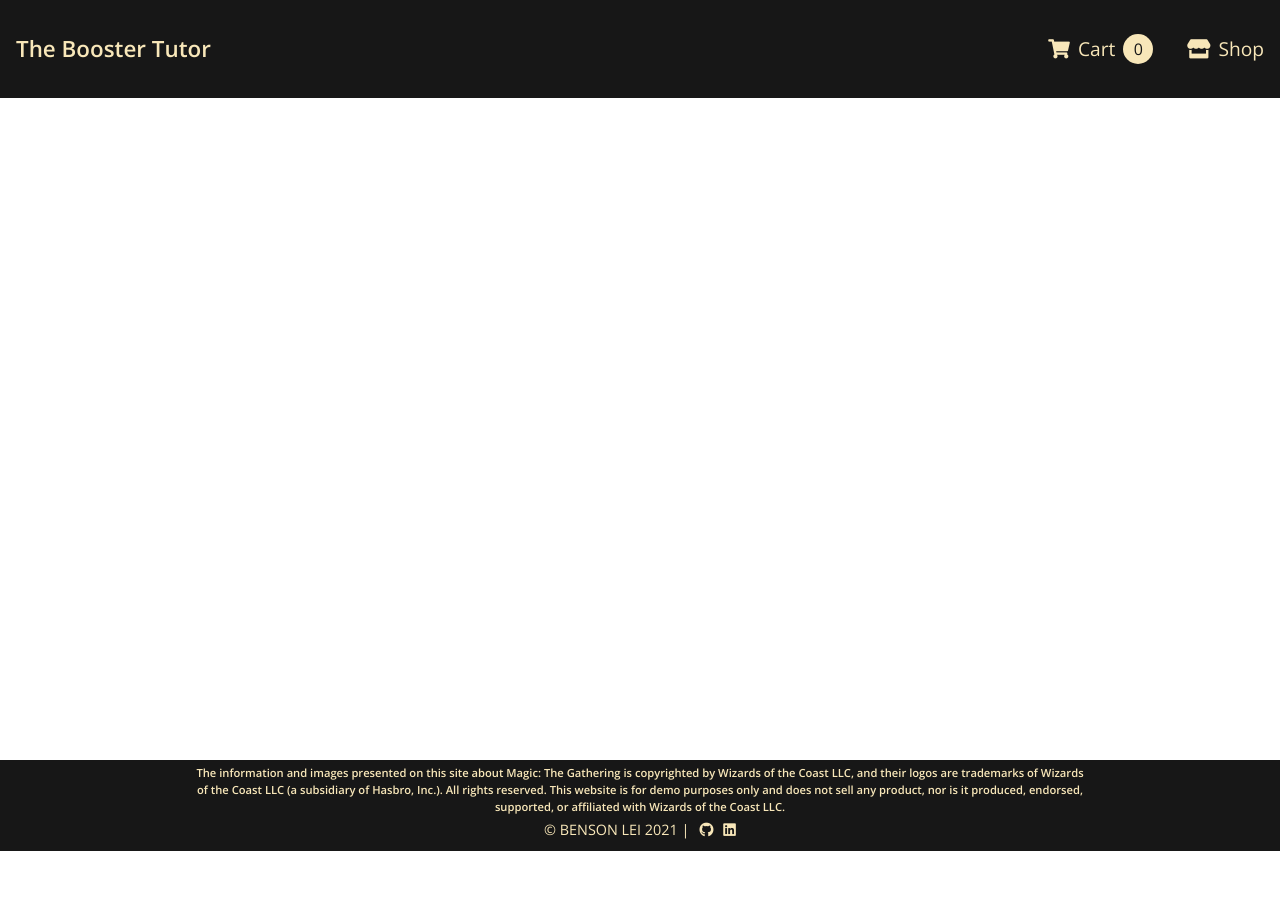
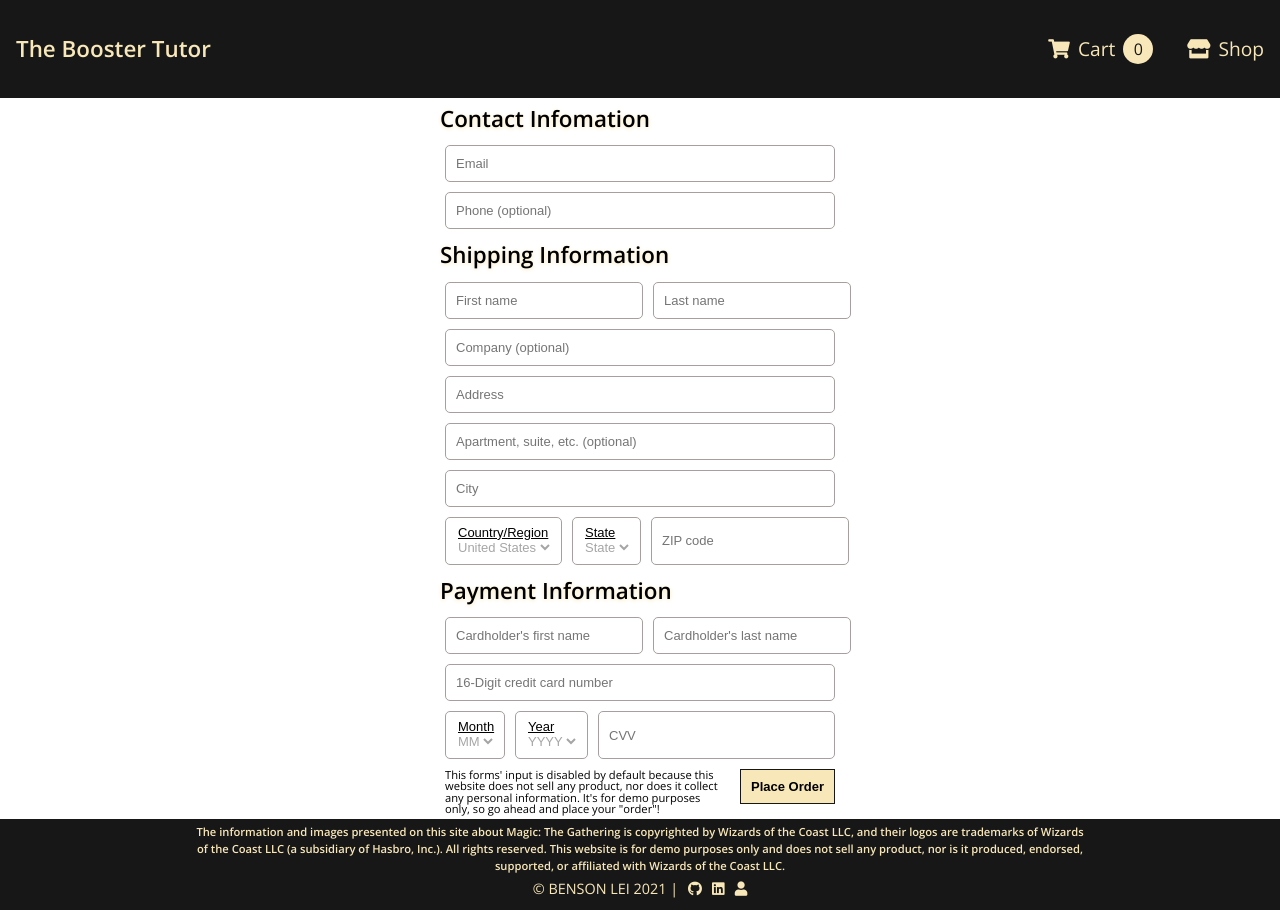
Before and after one commit to jmtblei/boostertutorfullstack, a React (Create React App) app in the folder frontend/: page /checkout in a window 1280 px wide. Before the commit the page ends 851 px from the top, so only its background shows below. Built offline with nearby package versions, Linux system fonts and the light colour scheme.

Commit message:
checkout screen/form

```diff
--- a/frontend/src/App.js
+++ b/frontend/src/App.js
@@ -8,6 +8,7 @@ import Backdrop from "./components/Backdrop";
 import HomeScreen from "./screens/HomeScreen";
 import ProductScreen from "./screens/ProductScreen";
 import CartScreen from "./screens/CartScreen";
+import CheckoutScreen from "./screens/CheckoutScreen";
 import Footer from "./components/Footer";
 
 function App() {
@@ -24,6 +25,10 @@ function App() {
             <Route exact path="/" component={HomeScreen}/>
             <Route exact path="/product/:id" component={ProductScreen}/>
             <Route exact path="/cart" component={CartScreen}/>
+            {/* @desc
+            implement private route for checkout
+            */}
+            <Route exact path="/checkout" component={CheckoutScreen}/>
           </Switch>
         </div>
       </Router>
--- a/frontend/src/App.scss
+++ b/frontend/src/App.scss
@@ -18,4 +18,5 @@
 @import "../src/stylesheets/PaginatedProducts.scss";
 @import "../src/stylesheets/ProductCard.scss";
 @import "../src/stylesheets/ProductScreen.scss";
+@import "../src/stylesheets/CheckoutScreen.scss";
 @import "../src/stylesheets/Footer.scss";
--- a/frontend/src/components/CartItem.js
+++ b/frontend/src/components/CartItem.js
@@ -10,12 +10,17 @@ const CartItem = ({ item, qtyChangeHandler, removeHandler }) => {
         </Link>
       </div>
       <div className="cartitem-box">
+        <div className="cartitem-left">
             <div className="cartitem-grid">
-            <h4>Item</h4>
                 <Link to={`/product/${item.product}`} className="cartitem-name">
                     <p>{item.name} Booster Pack</p>
                 </Link>
             </div>
+            <div className="cartitem-grid">
+                <h4 className="cartitem-remove" onClick={() => removeHandler(item.product)}>Remove</h4>
+            </div>
+        </div>
+        <div className="cartitem-right">
             <div className="cartitem-grid">
                 <h4>Price</h4>
                 <p>${item.price}</p>
@@ -34,12 +39,9 @@ const CartItem = ({ item, qtyChangeHandler, removeHandler }) => {
                 </select>
             </div>
             <div className="cartitem-grid">
-            <h4>Remove</h4>
-            <button
-                onClick={() => removeHandler(item.product)}
-            >
-                <i className="fas fa-trash"></i>
-            </button>
+                <h4>Total</h4>
+                <p>${item.price * item.qty}</p>
+            </div>
         </div>
       </div>
     </div>
--- a/frontend/src/components/Footer.js
+++ b/frontend/src/components/Footer.js
@@ -21,6 +21,11 @@ const Footer = () => {
                             <i className="fab fa-linkedin"></i>
                         </div>
                     </a>
+                    <a href="https://bensonlei.com/" target="_blank" rel="noopener noreferrer">
+                        <div className="footer-icons">
+                            <i className="fas fa-user"></i>
+                        </div>
+                    </a>
                 </div>
             </div>
         </div>
--- a/frontend/src/components/ProductCard.js
+++ b/frontend/src/components/ProductCard.js
@@ -6,16 +6,11 @@ import { addToCart } from "../redux/actions/cartActions";
 
 const ProductCard = ({
     name,
-    description,
     price,
     imageURL,
     logoURL,
-    setType,
-    block,
-    releaseDate,
     countInStock,
     productId,
-    posts,
 }) => {
     const [qty, setQty] = useState(1);
     const dispatch = useDispatch();
--- /dev/null
+++ b/frontend/src/screens/CheckoutScreen.js
@@ -0,0 +1,153 @@
+import React from 'react';
+import { Link } from "react-router-dom";
+
+const CheckoutScreen = () => {
+    return (
+        <div className="checkout">
+            <form>
+                <h2>Contact Infomation</h2>
+                <div className="contact-info">
+                    <input
+                        type="email"
+                        id=""
+                        name=""
+                        placeholder="Email"
+                        disabled
+                    />
+                    <input
+                        type="number"
+                        id=""
+                        name=""
+                        placeholder="Phone (optional)"
+                        disabled
+                    />
+                </div>
+                <h2>Shipping Information</h2>
+                <div className="full-name">
+                    <input
+                        type="text"
+                        id=""
+                        name=""
+                        placeholder="First name"
+                        disabled
+                    />
+                    <input
+                        type="text"
+                        id=""
+                        name=""
+                        placeholder="Last name"
+                        disabled
+                    />
+                </div>
+                <div className="shipping-address">
+                    <input
+                        type="text"
+                        id=""
+                        name=""
+                        placeholder="Company (optional)"
+                        disabled
+                    />
+                    <input
+                        type="text"
+                        id=""
+                        name=""
+                        placeholder="Address"
+                        disabled
+                    />
+                    <input
+                        type="text"
+                        id=""
+                        name=""
+                        placeholder="Apartment, suite, etc. (optional)"
+                        disabled
+                    />
+                    <input
+                        type="text"
+                        id=""
+                        name=""
+                        placeholder="City"
+                        disabled
+                    />
+                </div>
+                <div className="shipping-country">
+                    <div className="shipping-country-select">
+                        <label>Country/Region</label>
+                        <select disabled>
+                            <option>United States</option>
+                        </select>
+                    </div>
+                    <div className="shipping-country-select">
+                        <label>State</label>
+                        <select disabled>
+                            <option>State</option>
+                        </select>
+                    </div>
+                    <input
+                        type="number"
+                        id=""
+                        name=""
+                        placeholder="ZIP code"
+                        disabled
+                    />
+                </div>
+                <h2>Payment Information</h2>
+                <div className="full-name">
+                    <input
+                        type="text"
+                        id=""
+                        name=""
+                        placeholder="Cardholder's first name"
+                        disabled
+                    />
+                    <input
+                        type="text"
+                        id=""
+                        name=""
+                        placeholder="Cardholder's last name"
+                        disabled
+                    />
+                </div>
+                <div className="payment-info">
+                    <input
+                        type="number"
+                        id=""
+                        name=""
+                        placeholder="16-Digit credit card number"
+                        disabled
+                    />
+                    <div className="payment-details">
+                        <div className="expiry-select">
+                            <label>Month</label>
+                            <select disabled>
+                                <option>MM</option>
+                            </select>
+                        </div>
+                        <div className="expiry-select">
+                            <label>Year</label>
+                            <select disabled>
+                                <option>YYYY</option>
+                            </select>
+                        </div>
+                        <input
+                            type="number"
+                            id=""
+                            name=""
+                            placeholder="CVV"
+                            disabled
+                        />
+                    </div>
+                </div>
+                <div className="form-bottom">
+                    <p>
+                        This forms' input is disabled by default because this website does not sell any product, nor does it collect any personal information. It's for demo purposes only, so go ahead and place your "order"!
+                    </p>
+                    <Link to="/">
+                        <button>Place Order</button>
+                    </Link>
+                </div>
+            </form>
+        </div>
+    )
+}
+
+export default CheckoutScreen
--- a/frontend/src/stylesheets/CartScreen.scss
+++ b/frontend/src/stylesheets/CartScreen.scss
@@ -4,10 +4,6 @@
 
     @media (max-width: 1320px) {
         max-width: 900px;
-    }
-
-    @media (max-width: 960px) {
-        max-width: 800px;
     }
 
     @media (max-width: 960px) {
--- /dev/null
+++ b/frontend/src/stylesheets/CheckoutScreen.scss
@@ -0,0 +1,120 @@
+.checkout {
+    display: flex;
+    justify-content: center;
+
+    form {
+        max-width: 400px;
+
+        @media (max-width: 500px) {
+            width: 90%;
+        }
+
+
+        h2 {
+            margin: 10px 0;
+            text-shadow: 0 1px 4px $off-white;
+        }
+
+        input {
+            border: 1px solid $dark-gray;
+            border-radius: 5px;
+            padding: 10px;
+            margin: 5px;
+        }
+    }
+
+    .contact-info {
+        display: flex;
+        flex-direction: column;
+    }
+
+    .full-name {
+        display: flex;
+        justify-content: space-between;
+
+        @media (max-width: 500px) {
+            flex-direction: column;
+        }
+
+    }
+
+    .shipping-address {
+        display: flex;
+        flex-direction: column;
+    }
+
+    .shipping-country {
+        display: flex;
+        flex-direction: row;
+
+        @media (max-width: 500px) {
+            flex-direction: column;
+        }
+
+        .shipping-country-select {
+            display: flex;
+            flex-direction: column;
+            border: 1px solid $dark-gray;
+            border-radius: 5px;
+            padding: 8px;
+            margin: 5px;
+
+
+            label {
+                margin-left: 4px;
+                text-decoration: underline;
+            }
+        }
+    }
+
+    .payment-info {
+        display: flex;
+        flex-direction: column;
+
+        .payment-details {
+            display: flex;
+            flex-direction: row;
+
+            input {
+                width: 100%;
+            }
+
+            .expiry-select {
+                display: flex;
+                flex-direction: column;
+                border: 1px solid $dark-gray;
+                border-radius: 5px;
+                padding: 8px;
+                margin: 5px;
+
+                label {
+                    margin-left: 4px;
+                    text-decoration: underline;
+                }
+            }
+        }
+    }
+
+    .form-bottom {
+        display: flex;
+        justify-content: space-between;
+        margin: 5px;
+
+        p {
+            font-size: 0.7rem;
+            width: 70%;
+        }
+
+        button {
+            padding: 10px;
+            font-weight: 600;
+            background: $off-white;
+            cursor: pointer;
+            border: 1px solid $black;
+            &:hover {
+                opacity: 0.6;
+            }
+        }
+    }
+
+}
--- a/frontend/src/stylesheets/mixins.scss
+++ b/frontend/src/stylesheets/mixins.scss
@@ -21,4 +21,5 @@
     padding: 5px;
     background-color: $off-white;
     cursor: pointer;
+    font-weight: 600;
 }
```
Also changed, not shown: frontend/src/screens/CartScreen.js (+23 -6 lines), frontend/src/stylesheets/CartItem.scss (+38 -12 lines). Lines whose indentation alone changed are shown as unchanged.
